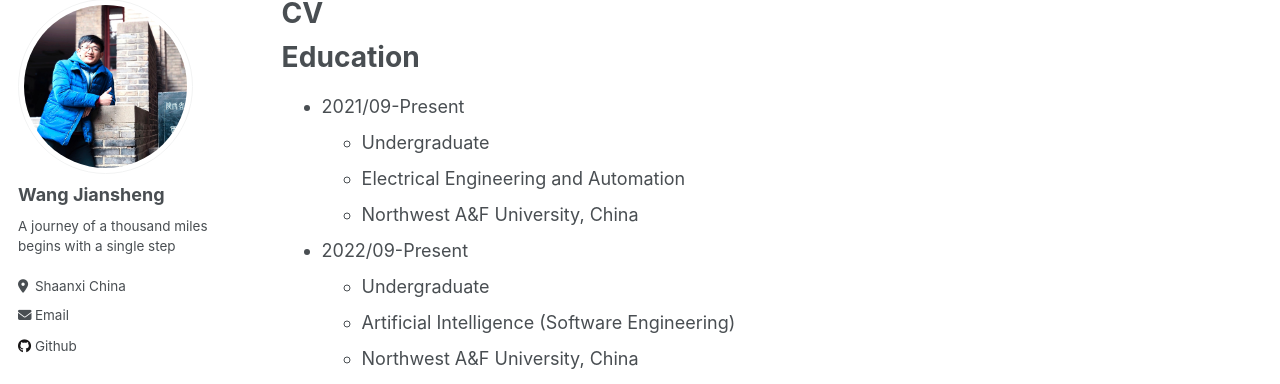
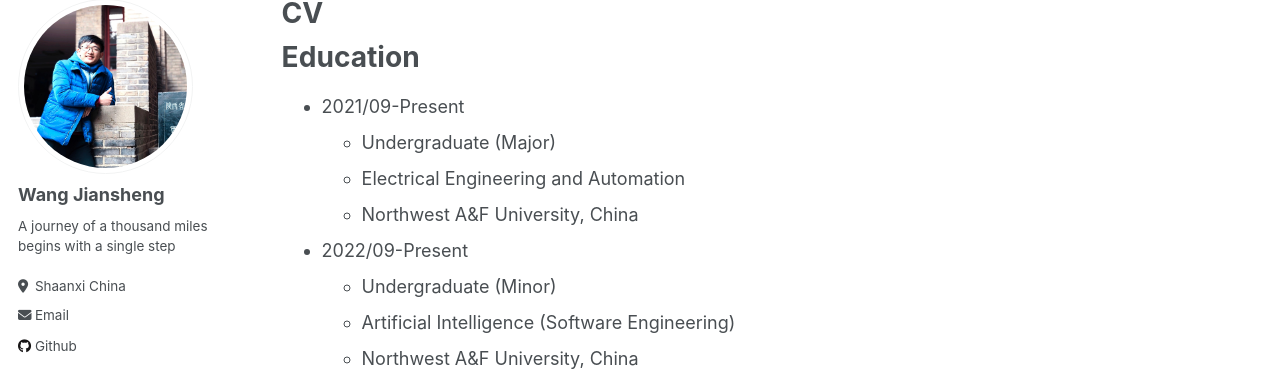
Before and after one commit to Servais-Ja/Jiansheng-Wang.github.io, a Jekyll site: the page built from _pages/cv.md, in a window 1280 px wide and 900 px high. Shown: the part 119-503 px from the top of the window. Built offline with Jekyll 4.4.1, drawn with Linux system fonts in a browser that asks for light colours.

Commit message:
Update cv.md

```diff
--- a/_pages/cv.md
+++ b/_pages/cv.md
@@ -12,11 +12,11 @@ redirect_from:
 Education
 ======
 * 2021/09-Present
-  * Undergraduate
+  * Undergraduate (Major)
   * Electrical Engineering and Automation
   * Northwest A&F University, China
 * 2022/09-Present
-  * Undergraduate
+  * Undergraduate (Minor)
   * Artificial Intelligence (Software Engineering)
   * Northwest A&F University, China
 
```
